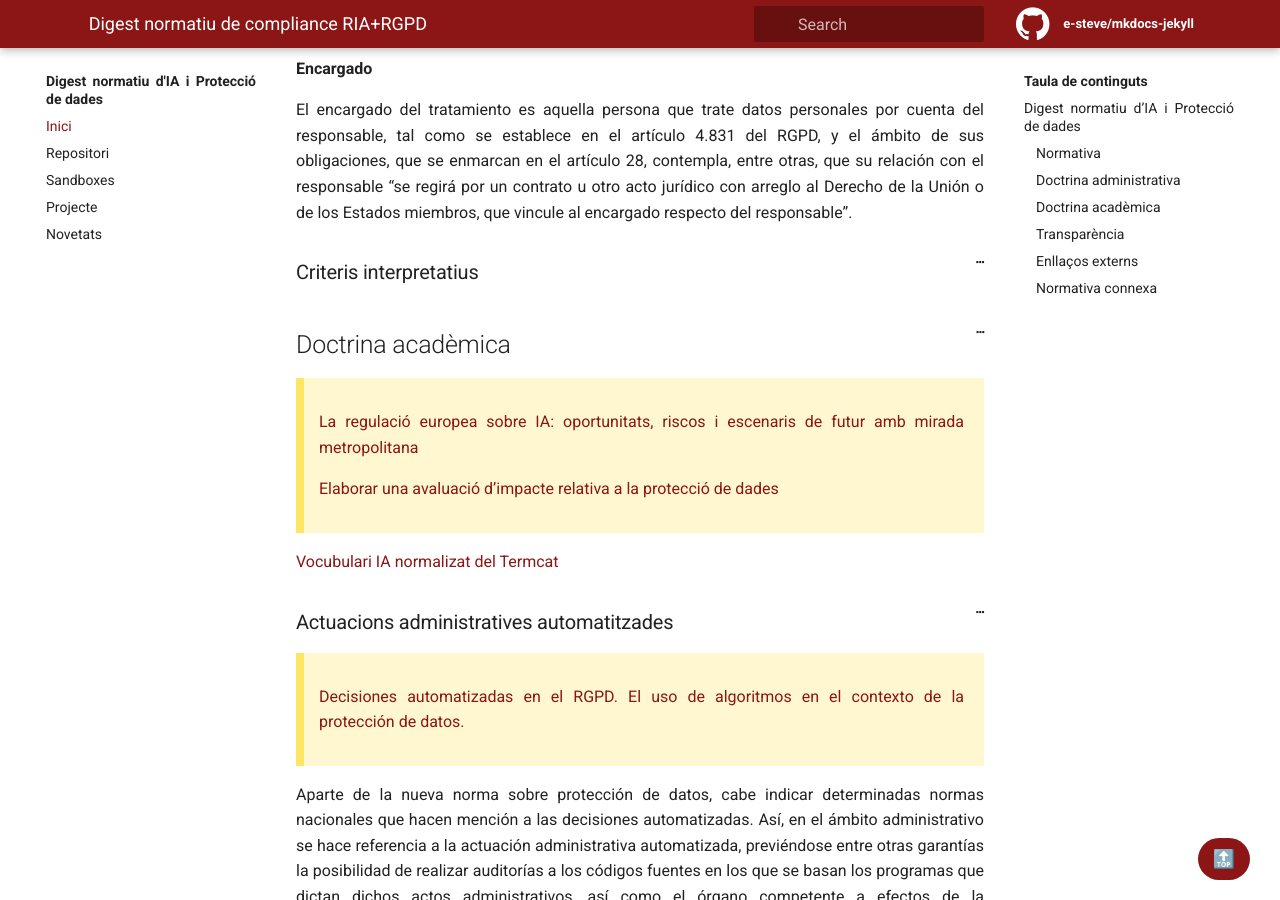
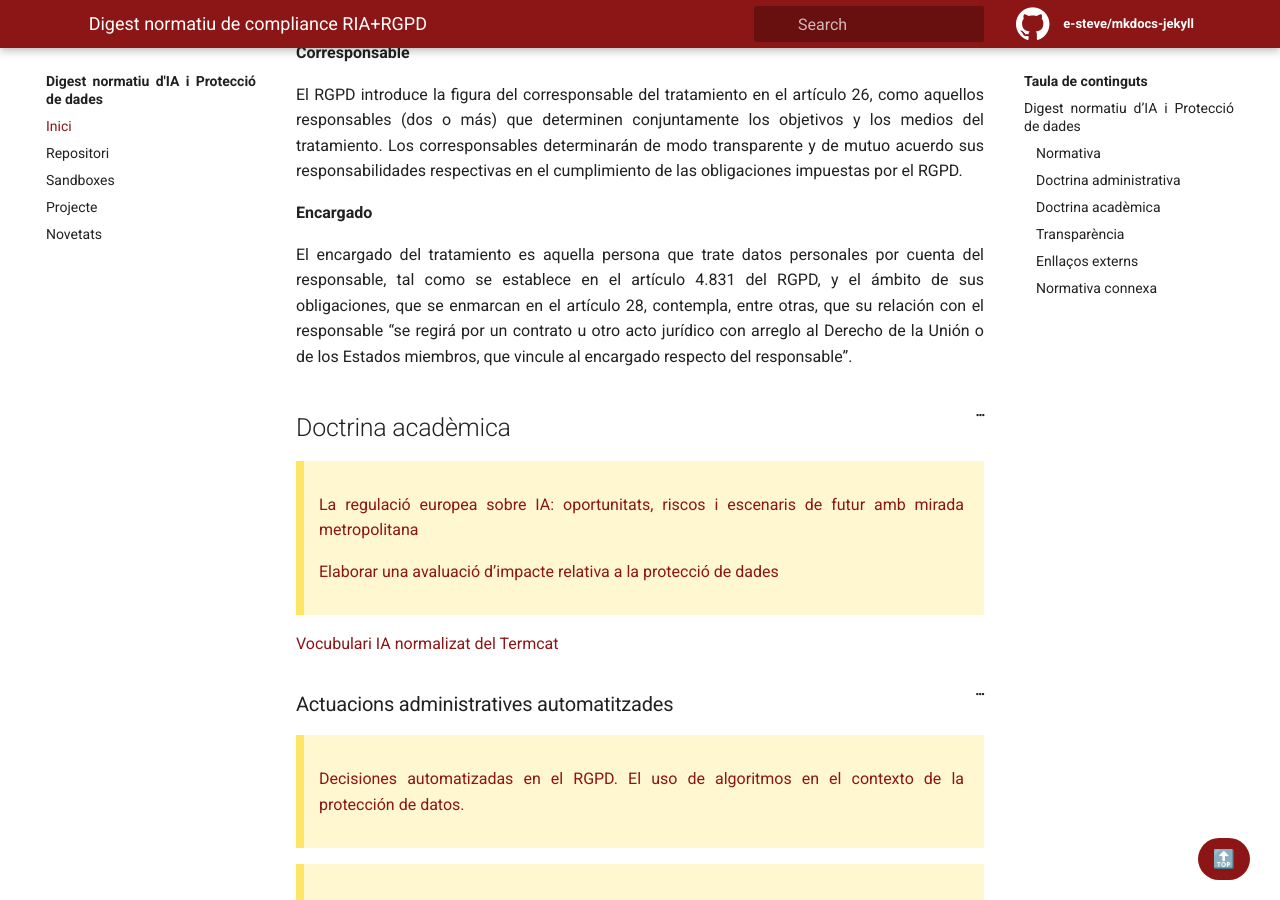
Before and after one commit to e-steve/e-steve.github.io, a Jekyll site: the page built from pages/index.md, in a window 1280 px wide and 900 px high, scrolled down 3889 px. Built offline with Jekyll 4.4.1, drawn with Linux system fonts in a browser that asks for light colours.

Commit message:
Update index.md

```diff
--- a/pages/index.md
+++ b/pages/index.md
@@ -61,20 +61,20 @@ c) Que el contratista encargado del tratamiento y el tercero formalicen el contr
 
 En estos casos, el tercero tendrá también la consideración de encargado del tratamiento.*
 
-#### Códigos electrónicos del BOE (actualizats):
+### Códigos electrónicos del BOE (actualizats):
 
-[**Código Procedimiento Administrativo Común**](https://www.boe.es/biblioteca_juridica/codigos/codigo.php?id=282_Procedimiento_Administrativo_Comun&tipo=C&modo=2)
+> [**Código Procedimiento Administrativo Común**](https://www.boe.es/biblioteca_juridica/codigos/codigo.php?id=282_Procedimiento_Administrativo_Comun&tipo=C&modo=2)
 [**Código de Administración Electrónica**](https://www.boe.es/biblioteca_juridica/codigos/codigo.php?id=29&modo=2&nota=0&tab=2)
-[**Código de Contratos del Sector Público**](https://www.boe.es/biblioteca_juridica/codigos/codigo.php?id=31&modo=2&nota=0&tab=2)
+> [**Código de Contratos del Sector Público**](https://www.boe.es/biblioteca_juridica/codigos/codigo.php?id=31&modo=2&nota=0&tab=2)
 [**Transparencia y Buen Gobierno**](https://www.boe.es/biblioteca_juridica/codigos/codigo.php?id=331&modo=2&nota=0&tab=2)
-[**Ámbitos de la Seguridad Nacional: Protección de Infraestructuras Críticas**](https://www.boe.es/biblioteca_juridica/codigos/codigo.php?id=400&modo=2&nota=0&tab=2)
-[**Código de la Protección de Datos de Carácter Personal**](https://www.boe.es/biblioteca_juridica/codigos/codigo.php?id=55&modo=2&nota=0&tab=2)
+> [**Ámbitos de la Seguridad Nacional: Protección de Infraestructuras Críticas**](https://www.boe.es/biblioteca_juridica/codigos/codigo.php?id=400&modo=2&nota=0&tab=2)
+> [**Código de la Protección de Datos de Carácter Personal**](https://www.boe.es/biblioteca_juridica/codigos/codigo.php?id=55&modo=2&nota=0&tab=2)
 [**Código de Régimen Local**](https://www.boe.es/biblioteca_juridica/codigos/codigo.php?id=019_Codigo_de_Regimen_Local&tipo=C&modo=2)
 
-[Código de Derecho Administrativo](https://www.boe.es/biblioteca_juridica/codigos/codigo.php?id=44&modo=2&nota=0&tab=2)
+> [Código de Derecho Administrativo](https://www.boe.es/biblioteca_juridica/codigos/codigo.php?id=44&modo=2&nota=0&tab=2)
 [Derechos Ciudadanos en su relación con la Administración Pública](https://www.boe.es/biblioteca_juridica/codigos/codigo.php?id=275&modo=2&nota=0&tab=2)
 
-[Código de Derecho de la Ciberseguridad](https://www.boe.es/biblioteca_juridica/codigos/codigo.php?id=173&modo=2&nota=0&tab=2)
+> [Código de Derecho de la Ciberseguridad](https://www.boe.es/biblioteca_juridica/codigos/codigo.php?id=173&modo=2&nota=0&tab=2)
 [Código de Propiedad Industrial](https://www.boe.es/biblioteca_juridica/codigos/codigo.php?id=067_Propiedad_Industrial&tipo=C&modo=2)
 [Código del Plan de Recuperación, Transformación y Resiliencia](https://www.boe.es/biblioteca_juridica/codigos/codigo.php?id=464_Codigo_del_Plan_de_Recuperacion_Transformacion_y_Resiliencia&tipo=C&modo=2)
 [Código de Derecho Público de Cataluña (Parte general)](https://www.boe.es/biblioteca_juridica/codigos/codigo.php?id=167&modo=2&nota=0&tab=2)
@@ -114,7 +114,7 @@ En estos casos, el tercero tendrá también la consideración de encargado del t
 [Requisitos para Auditorías de Tratamientos que incluyan IA](https://www.aepd.es/guias/requisitos-auditorias-tratamientos-incluyan-ia.pdf)
 >
 [**Guía Requisitos para auditorías de tratamientos de datos personales que incluyan Inteligencia Artificial**](https://www.aepd.es/documento/requisitos-auditorias-tratamientos-incluyan-ia.pdf)
-
+>
 [**El nou Esquema Nacional de Seguretat i la prevalença de la protecció de dades personals**](https://formaciooberta.eapc.gencat.cat/espaistematics/gestio-dades/el-nou-esquema-nacional-de-seguretat-i-la-prevalenca-de-la-proteccio-de-dades-personals.html)
 >
 [**RGPD vs. RIA Anàlisi d’una intersecció parcial**](https://apdcat.gencat.cat/web/.content/03-documentacio/estudis-recerca/RGPDvsRIA.pdf)
@@ -127,11 +127,8 @@ En estos casos, el tercero tendrá también la consideración de encargado del t
 >
 [**Adecuación al RGPD de tratamientos que incorporan Inteligencia Artificial. Una introducción Responsable**](https://www.aepd.es/guias/adecuacion-rgpd-ia.pdf)
 
-La figura de responsable de un tratamiento se define en el RGPD, en el artículo 4.730 del
-RGPD como la persona que determine los fines y medios del tratamiento, y el ámbito de sus
-obligaciones, que se enmarcan en el artículo 24, incluye, entre otras, la de “aplicar medidas
-técnicas y organizativas apropiadas a fin de garantizar y poder demostrar que el tratamiento
-es conforme con el presente Reglamento”.
+*La figura de responsable de un tratamiento se define en el RGPD, en el artículo 4.730 del RGPD como la persona que determine los fines y medios del tratamiento, y el ámbito de sus obligaciones, que se enmarcan en el artículo 24, incluye, entre otras, la de “aplicar medidas técnicas y organizativas apropiadas a fin de garantizar y poder demostrar que el tratamiento
+es conforme con el presente Reglamento”.*
 
 **Corresponsable**
 
@@ -149,9 +146,6 @@ obligaciones, que se enmarcan en el artículo 28, contempla, entre otras, que su
 el responsable “se regirá por un contrato u otro acto jurídico con arreglo al Derecho de la
 Unión o de los Estados miembros, que vincule al encargado respecto del responsable”.
 
-### Criteris interpretatius
-
-
 ## Doctrina acadèmica
 >
 [La regulació europea sobre IA: oportunitats, riscos i escenaris de futur amb mirada metropolitana](https://www.cidob.org/ca/publicacions/la-regulacio-europea-sobre-ia-oportunitats-riscos-i-escenaris-de-futur-amb-mirada)
@@ -164,7 +158,7 @@ Unión o de los Estados miembros, que vincule al encargado respecto del responsa
 >
 [Decisiones automatizadas en el RGPD. El uso de algoritmos en el contexto de la protección de datos.](https://laadministracionaldia.inap.es/noticia.asp?id=1509629)
 
-Aparte de la nueva norma sobre protección de datos, cabe indicar determinadas normas nacionales que hacen mención a las decisiones automatizadas. Así, en el ámbito administrativo se hace referencia a la actuación administrativa automatizada, previéndose entre otras garantías la posibilidad de realizar auditorías a los códigos fuentes en los que se basan los programas que dictan dichos actos administrativos, así como el órgano competente a efectos de la impugnación de tal decisión. (Art 41.2 LRJSP. Ley 40/2015). A su vez, en términos muy parecidos, el Art 96.3 LGT Ley 58/2003, de 17 de diciembre, General Tributaria hace referencia también a las decisiones automatizadas(56).
+> Aparte de la nueva norma sobre protección de datos, cabe indicar determinadas normas nacionales que hacen mención a las decisiones automatizadas. Así, en el ámbito administrativo se hace referencia a la actuación administrativa automatizada, previéndose entre otras garantías la posibilidad de realizar auditorías a los códigos fuentes en los que se basan los programas que dictan dichos actos administrativos, así como el órgano competente a efectos de la impugnación de tal decisión. (Art 41.2 LRJSP. Ley 40/2015). A su vez, en términos muy parecidos, el Art 96.3 LGT Ley 58/2003, de 17 de diciembre, General Tributaria hace referencia también a las decisiones automatizadas(56).
 
 ## Transparència
 
@@ -196,4 +190,4 @@ https://oeiac.cat/preavaluacio/
 ***
 <p>
 <a rel="license" href="http://creativecommons.org/licenses/by-nc-sa/4.0/"><img alt="Llicència de Creative Commons" style="border-width:0" src="https://i.creativecommons.org/l/by-nc-sa/4.0/88x31.png" /></a><br />Aquesta obra està subjecta a una llicència de <a rel="license" href="http://creativecommons.org/licenses/by-nc-sa/4.0/">Reconeixement-NoComercial-CompartirIgual 4.0 Internacional de Creative Commons</a>
-</p>
+</p> Esteve Ll.
```
